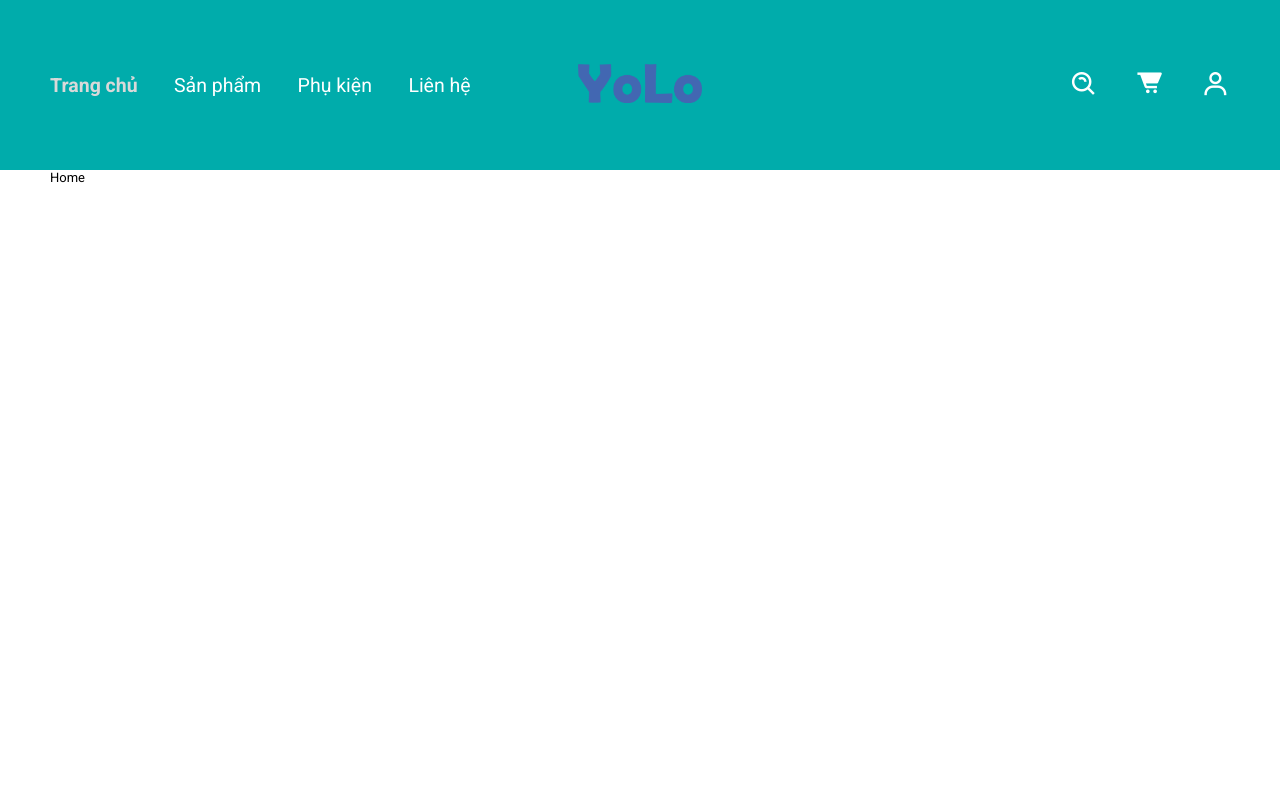
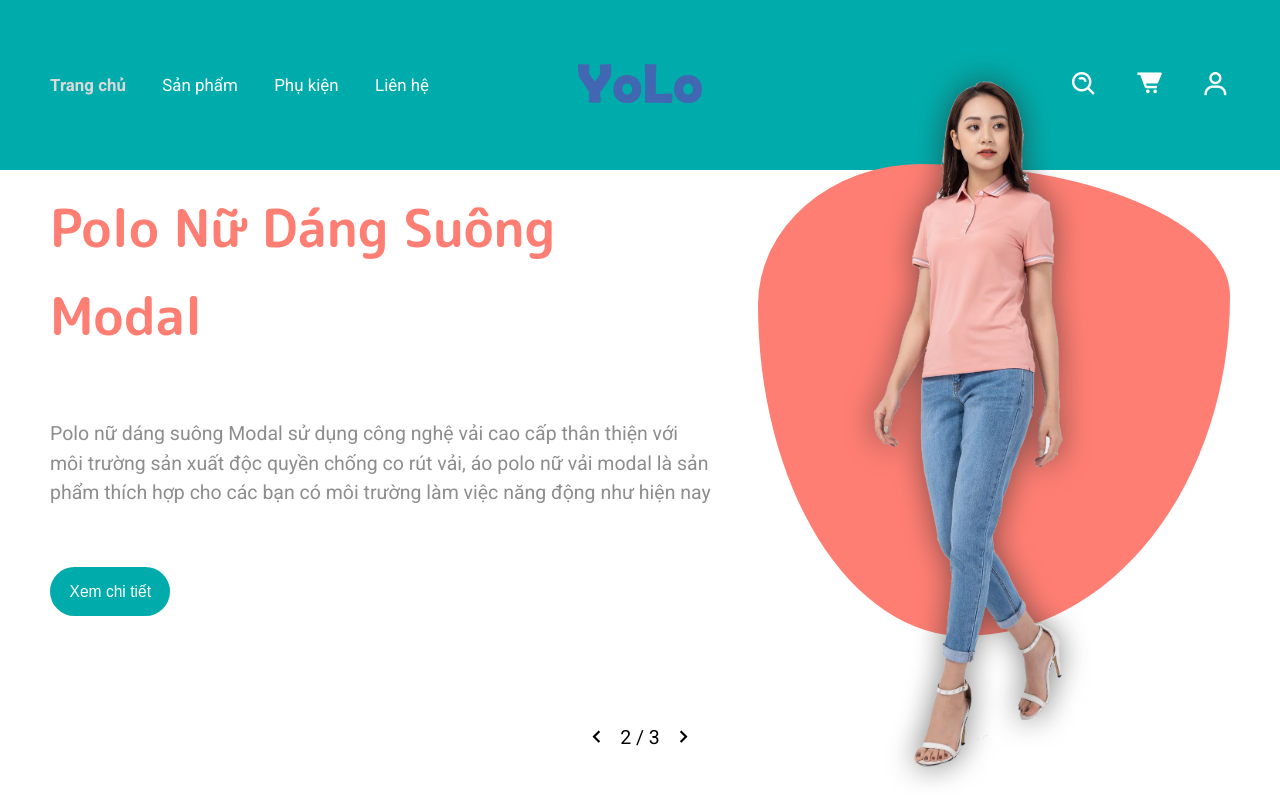
Before and after one commit to quangkhai76d1/Fashion-shop, a React app: page / in a window 1280 px wide. Shown: the top 800 px of the page. Built offline with nearby package versions, Linux system fonts and the light colour scheme.

Commit message:
make hero-slider

```diff
--- a/src/components/Grid.jsx
+++ b/src/components/Grid.jsx
@@ -6,8 +6,8 @@ const Grid = (props) => {
     gap: props.gap ? `${props.gap}px` : "0",
   };
   const col = props.col ? `grid-col-${props.col}` : "";
-  const mdCol = props.mdCol ? `grid-col-${props.mdCol}` : "";
-  const smCol = props.smCol ? `grid-col-${props.smCol}` : "";
+  const mdCol = props.mdCol ? `grid-col-md-${props.mdCol}` : "";
+  const smCol = props.smCol ? `grid-col-sm-${props.smCol}` : "";
 
   return (
     <div className={`grid ${col} ${mdCol} ${smCol}`} style={style}>
--- a/src/components/HeroSlider.jsx
+++ b/src/components/HeroSlider.jsx
@@ -0,0 +1,96 @@
+import React, { useCallback, useEffect, useState } from "react";
+import PropTypes from "prop-types";
+import { Link } from "react-router-dom";
+
+const HeroSlider = (props) => {
+  const data = props.data;
+  const timeOut = props.timeOut ? props.timeOut : 3000;
+
+  const [activeSlide, setActiveSlide] = useState(0);
+
+  //nextSlide
+  const nextSlide = useCallback(() => {
+    const index = activeSlide + 1 === data.length ? 0 : activeSlide + 1;
+    setActiveSlide(index);
+  }, [activeSlide, data]);
+
+  //prevSlide
+  const prevSlide = () => {
+    const index = activeSlide - 1 < 0 ? data.length - 1 : activeSlide - 1;
+    setActiveSlide(index);
+  };
+
+  //auto slide
+  useEffect(() => {
+    if (props.auto) {
+      const slideAuto = setInterval(() => {
+        nextSlide();
+      }, timeOut);
+      return () => {
+        clearInterval(slideAuto);
+      };
+    }
+  }, [timeOut, props, nextSlide]);
+
+  return (
+    <div className='hero-slider'>
+      {data.map((item, index) => (
+        <HeroSliderItem
+          key={index}
+          item={item}
+          active={index === activeSlide}
+        />
+      ))}
+      {props.control ? (
+        <div className='hero-slider__control'>
+          <div className='hero-slider__control__item' onClick={prevSlide}>
+            <i class='bx bx-chevron-left'></i>
+          </div>
+          <div className='hero-slider__control__item'>
+            <div className='index'>
+              {activeSlide + 1} / {data.length}
+            </div>
+          </div>
+          <div className='hero-slider__control__item' onClick={nextSlide}>
+            <i class='bx bx-chevron-right'></i>
+          </div>
+        </div>
+      ) : null}
+    </div>
+  );
+};
+
+HeroSlider.propTypes = {
+  data: PropTypes.array.isRequired,
+  control: PropTypes.bool,
+  auto: PropTypes.bool,
+  timeOut: PropTypes.number,
+};
+
+const HeroSliderItem = (props) => {
+  return (
+    <div className={`hero-slider__item ${props.active ? "active" : ""}`}>
+      <div className='hero-slider__item__info'>
+        <div
+          className={`hero-slider__item__info__title color-${props.item.color}`}
+        >
+          <span>{props.item.title}</span>
+        </div>
+        <div className='hero-slider__item__info__desc'>
+          <span>{props.item.description}</span>
+        </div>
+        <div className='hero-slider__item__info__btn'>
+          <Link to={props.item.path}>
+            <button>Xem chi tiết</button>
+          </Link>
+        </div>
+      </div>
+      <div className='hero-slider__item__image'>
+        <div className={`shape bg-${props.item.color}`}></div>
+        <img src={props.item.img} alt='' />
+      </div>
+    </div>
+  );
+};
+
+export default HeroSlider;
--- a/src/pages/Home.jsx
+++ b/src/pages/Home.jsx
@@ -1,8 +1,19 @@
 import React from "react";
 import Helmet from "../components/Helmet";
+import HeroSlider from "../components/HeroSlider";
+import heroSliderData from "../assets/fake-data/hero-slider";
 
 const Home = () => {
-  return <Helmet title='Trang chủ'>Home</Helmet>;
+  return (
+    <Helmet title='Trang chủ'>
+      <HeroSlider
+        data={heroSliderData}
+        control={true}
+        auto={true}
+        timeOut={5000}
+      />
+    </Helmet>
+  );
 };
 
 export default Home;
--- a/src/sass/components/_header.scss
+++ b/src/sass/components/_header.scss
@@ -15,6 +15,7 @@
   &.shrink {
     height: $header-shrink-height;
     box-shadow: $box-shadow;
+    z-index: 100;
   }
 
   .active {
@@ -37,7 +38,7 @@
   &__menu {
     @include flex(center, space-between);
     height: 100%;
-    font-size: 1.5rem;
+    font-size: 1.3rem;
     color: $txt-white;
 
     &__item ~ &__item {
--- /dev/null
+++ b/src/sass/components/_hero-slider.scss
@@ -0,0 +1,138 @@
+.hero-slider {
+  height: 100vh;
+  max-height: 1080px;
+  overflow: hidden;
+  position: relative;
+  margin-bottom: 50px;
+  margin-top: calc(#{$header-height} * -1);
+
+  @include tablet {
+    margin-top: calc(#{$header-tablet-height} * -1);
+  }
+  @include mobile {
+    margin-top: calc(#{$header-mobile-height} * -1);
+  }
+  &__control {
+    @include flex(center, center);
+    position: absolute;
+    left: 50%;
+    transform: translateX(-50%);
+    bottom: 50px;
+    &__item ~ &__item {
+      margin-left: 10px;
+    }
+    &__item {
+      @include flex(center, center);
+      font-size: 2rem;
+      cursor: pointer;
+      &:hover {
+        color: $main-color;
+      }
+      .index {
+        font-size: 1.5rem;
+      }
+    }
+  }
+  &__item {
+    @include flex(center, space-between);
+
+    visibility: hidden;
+    opacity: 0;
+    pointer-events: none;
+    inset: 0;
+    position: absolute;
+    &.active {
+      visibility: visible;
+      opacity: 1;
+      pointer-events: visible;
+    }
+    &__info {
+      width: 58.33%;
+      &__title,
+      &__desc {
+        margin-bottom: 60px;
+        @include tablet {
+          margin-bottom: 15px;
+        }
+      }
+      &__title {
+        font-family: "M PLUS Rounded 1c", sans-serif;
+        font-weight: 600;
+        font-size: 4rem;
+        line-height: 6.75rem;
+        overflow: hidden;
+      }
+      &__desc {
+        overflow: hidden;
+        color: $txt-second-color;
+        font-size: 1.5rem;
+        line-height: 2.25rem;
+      }
+      &__btn {
+        overflow: hidden;
+        button {
+          background-color: $main-color;
+          padding: 1.2rem 1.5rem;
+          border-radius: 2rem;
+          outline: none;
+          border: none;
+          cursor: pointer;
+          font-size: 1.2rem;
+          background-color: $main-color;
+          color: #fff;
+        }
+      }
+      &__title > span,
+      &__desc > span,
+      &__btn button {
+        display: block;
+        transform: translateY(-100%);
+        transition: transform 0.5s ease;
+      }
+    }
+    &.active &__info {
+      &__title > span,
+      &__desc > span,
+      &__btn button {
+        transform: translateY(0);
+      }
+    }
+    &__image {
+      height: 100%;
+      position: relative;
+      z-index: 99;
+      pointer-events: none;
+
+      img {
+        height: 100vh;
+        position: relative;
+        right: 0;
+        bottom: 0;
+      }
+      .shape {
+        $size: 472px;
+        height: $size;
+        width: $size;
+        border-radius: 30% 70% 70% 30% / 30% 30% 70% 70%;
+        position: absolute;
+        right: 0;
+        top: 50%;
+        transform: translate(0, -50%);
+        transition: border-radius 13s ease;
+        animation: border 10s infinite;
+      }
+    }
+  }
+}
+
+@keyframes border {
+  0% {
+    border-radius: 58% 42% 38% 62% / 42% 55% 45% 58%;
+  }
+  50% {
+    border-radius: 31% 69% 59% 41% / 28% 24% 76% 72%;
+  }
+  100% {
+    border-radius: 58% 42% 38% 62% / 42% 55% 45% 58%;
+  }
+}
--- a/src/sass/index.scss
+++ b/src/sass/index.scss
@@ -4,3 +4,4 @@
 
 @import "./components/header";
 @import "./components/footer";
+@import "./components/hero-slider";
```
